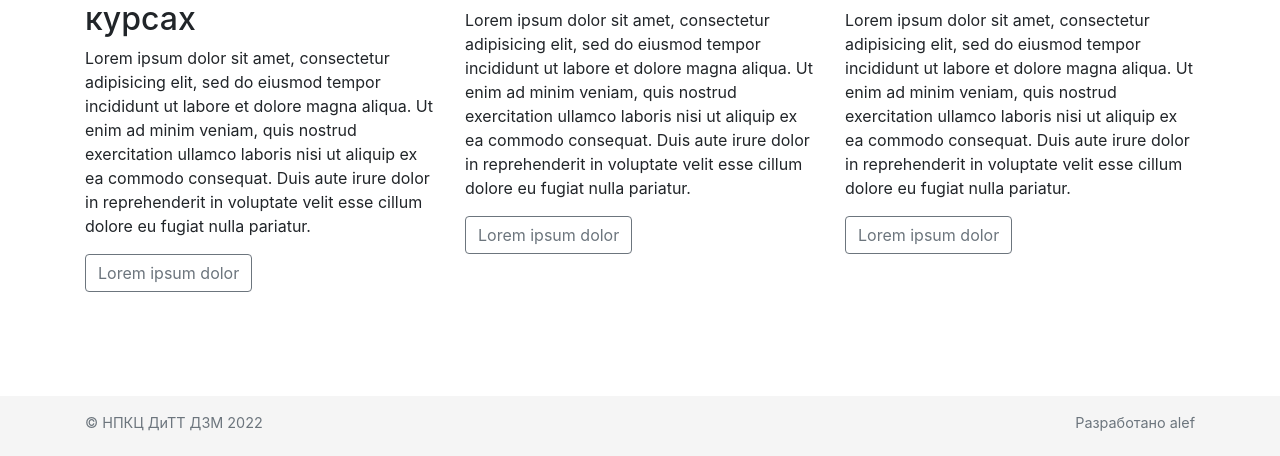
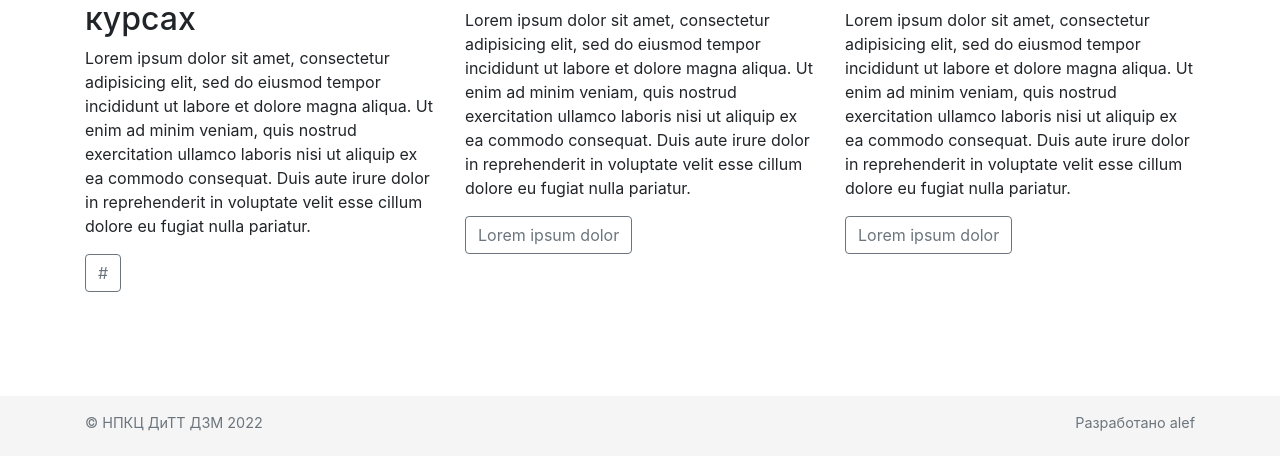
Before and after one commit to andreev-alef/LK, a Yii app: template basic/views/Moodle/index.php in a window 1280 px wide. Shown: the part 344-800 px from the top of the page. Run offline with PHP 8.4 and a stand-in for Yii, Linux system fonts and the light colour scheme; the template is opened without the code that fills it, so the values that code supplies are empty; some libraries are stand-ins or nearby versions.

Commit message:
Cources info

```diff
--- a/basic/views/Moodle/index.php
+++ b/basic/views/Moodle/index.php
@@ -1,5 +1,5 @@
 <?php
-
+use yii\helpers\Url;
 /* @var $this yii\web\View */
 
 $this->title = 'НПКЦ ДиТТ ДЗМ :: Сервисы Moodle';
@@ -26,7 +26,9 @@ $this->title = 'НПКЦ ДиТТ ДЗМ :: Сервисы Moodle';
                     ex ea commodo consequat. Duis aute irure dolor in reprehenderit in voluptate velit esse cillum dolore eu
                     fugiat nulla pariatur.</p>
 
-                <p><a class="btn btn-outline-secondary" href="#">Lorem ipsum dolor</a></p>
+                <p><a class="btn btn-outline-secondary" href="<?= Url::to(['moodle/index']) ?>">
+                    <?= Url::to(['moodle/index']) ?>
+                    </a></p>
             </div>
             <div class="col-lg-4">
                 <h2>Heading</h2>
```
